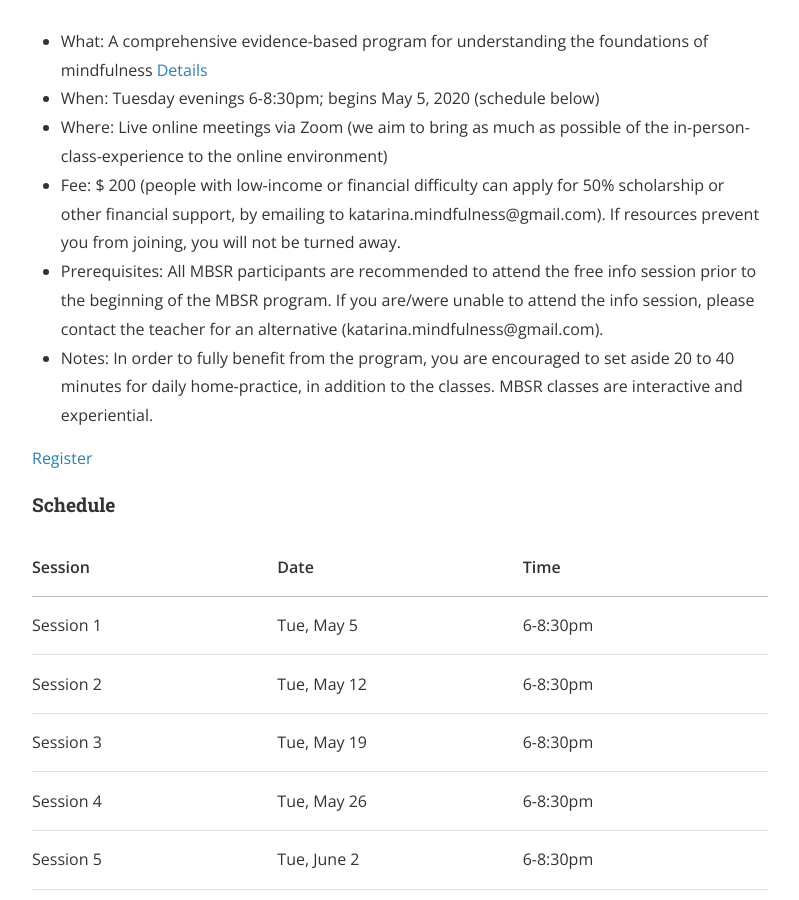
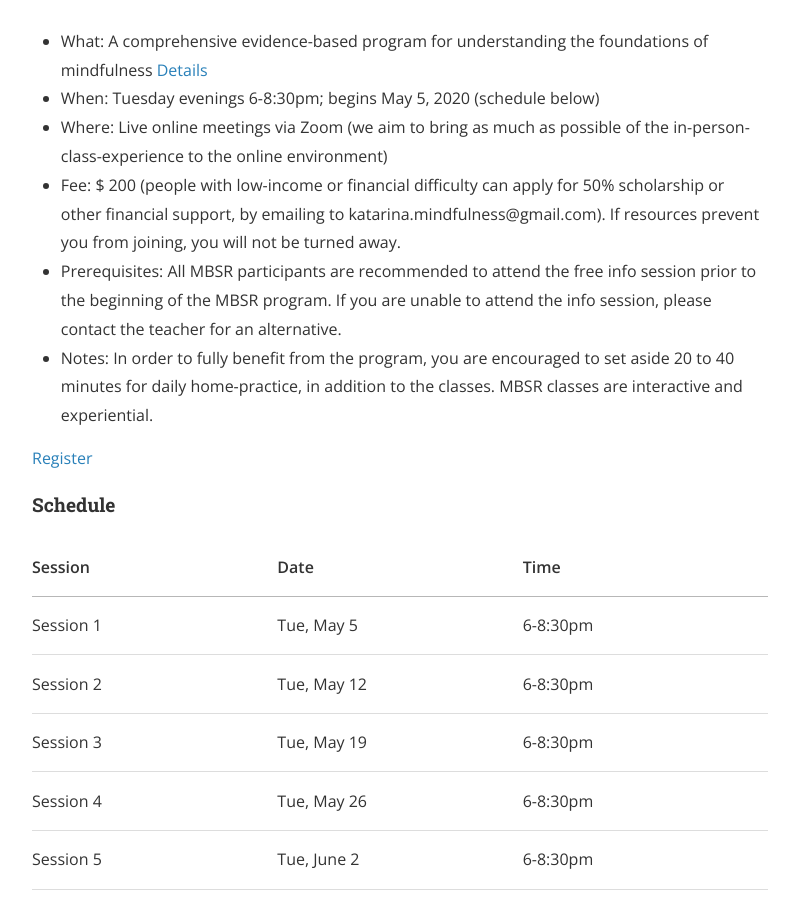
Before and after one commit to mindfulnessone/mindfulnessone.github.io, a Jekyll site: the page built from course-schedule.md, in a window 1280 px wide and 900 px high, scrolled down 578 px. Shown: the whole window, without its empty margins (240-1039 px from the left). Built offline with Jekyll 4.4.1, drawn with Linux system fonts in a browser that asks for light colours; nearby versions of some CDN libraries.

Commit message:
Update course-schedule.md

```diff
--- a/course-schedule.md
+++ b/course-schedule.md
@@ -23,7 +23,7 @@ Attending the 1.5 hour free information session will give you a taste of what mi
 - When: Tuesday evenings 6-8:30pm; begins May 5, 2020 (schedule below)
 - Where: Live online meetings via Zoom (we aim to bring as much as possible of the in-person-class-experience to the online environment)
 - Fee: $ 200 (people with low-income or financial difficulty can apply for 50% scholarship or other financial support, by emailing to katarina.mindfulness@gmail.com). If resources prevent you from joining, you will not be turned away.
-- Prerequisites: All MBSR participants are recommended to attend the free info session prior to the beginning of the MBSR program. If you are/were unable to attend the info session, please contact the teacher for an alternative (katarina.mindfulness@gmail.com).
+- Prerequisites: All MBSR participants are recommended to attend the free info session prior to the beginning of the MBSR program. If you are unable to attend the info session, please contact the teacher for an alternative.
 - Notes: In order to fully benefit from the program, you are encouraged to set aside 20 to 40 minutes for daily home-practice, in addition to the classes. MBSR classes are interactive and experiential.
 
 [Register](/register-8week-mbsr/)
```
